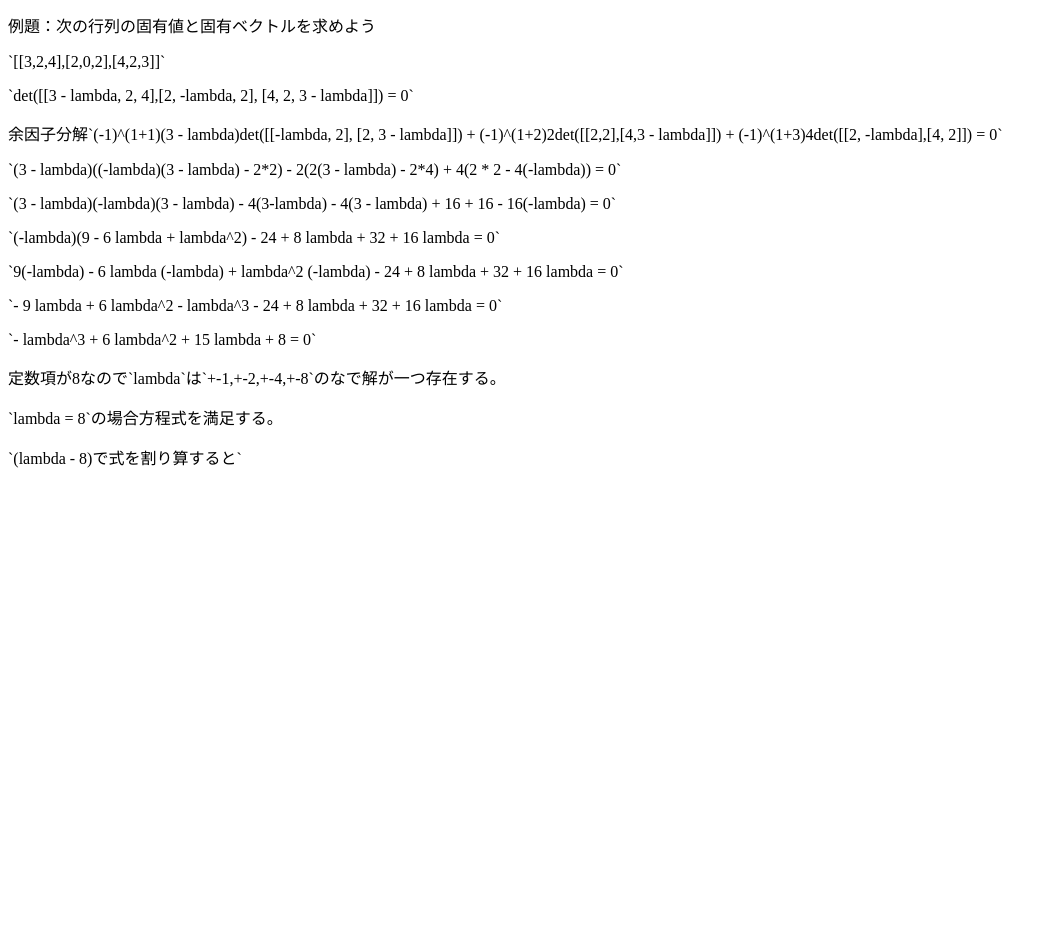
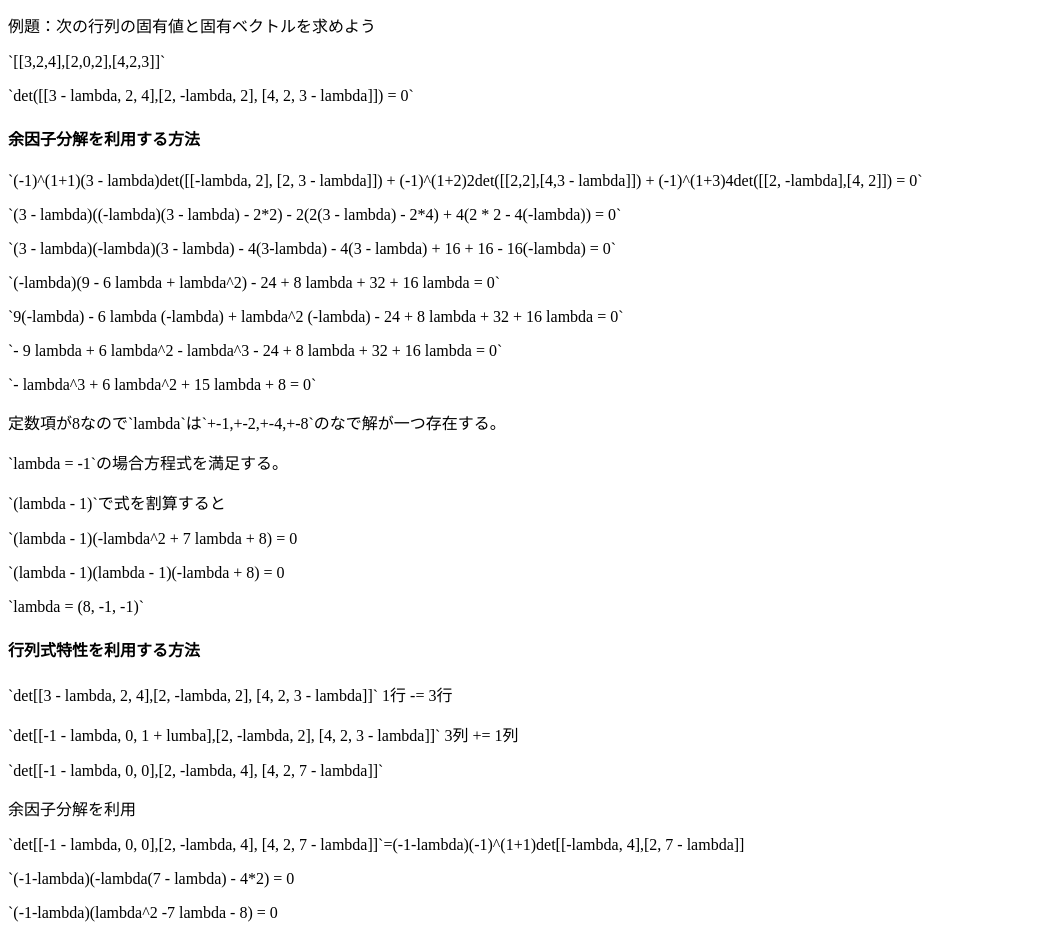
Before and after one commit to zerofier/study, a plain HTML site: page matrix/eigen.html in a window 1280 px wide. Shown: the part 323-1261 px from the top of the page, without its empty margins (0-1057 px from the left). Before the commit the page ends 808 px from the top, so only its background shows below. Drawn offline with nearby package versions, Linux system fonts and the light colour scheme; some packages are replaced by stand-ins of ours.

Commit message:
Update eigen.html

```diff
--- a/matrix/eigen.html
+++ b/matrix/eigen.html
@@ -16,7 +16,8 @@
 		<p>例題：次の行列の固有値と固有ベクトルを求めよう</p>
 		<p>`[[3,2,4],[2,0,2],[4,2,3]]`</p>
 		<p>`det([[3 - lambda, 2, 4],[2, -lambda, 2], [4, 2, 3 - lambda]]) = 0`</p>
-		<p>余因子分解`(-1)^(1+1)(3 - lambda)det([[-lambda, 2], [2, 3 - lambda]]) + (-1)^(1+2)2det([[2,2],[4,3 - lambda]]) + (-1)^(1+3)4det([[2, -lambda],[4, 2]]) = 0`</p>
+		<h4>余因子分解を利用する方法</h4>
+		<p>`(-1)^(1+1)(3 - lambda)det([[-lambda, 2], [2, 3 - lambda]]) + (-1)^(1+2)2det([[2,2],[4,3 - lambda]]) + (-1)^(1+3)4det([[2, -lambda],[4, 2]]) = 0`</p>
 		<p>`(3 - lambda)((-lambda)(3 - lambda) - 2*2) - 2(2(3 - lambda) - 2*4) + 4(2 * 2 - 4(-lambda)) = 0`</p>
 		<p>`(3 - lambda)(-lambda)(3 - lambda) - 4(3-lambda) - 4(3 - lambda) + 16 + 16 - 16(-lambda) = 0`</p>
 		<p>`(-lambda)(9 - 6 lambda + lambda^2) - 24 + 8 lambda + 32 + 16 lambda = 0`</p>
@@ -24,7 +25,18 @@
 		<p>`- 9 lambda + 6 lambda^2 - lambda^3 - 24 + 8 lambda + 32 + 16 lambda = 0`</p>
 		<p>`- lambda^3 + 6 lambda^2 + 15 lambda + 8 = 0`</p>
 		<p>定数項が8なので`lambda`は`+-1,+-2,+-4,+-8`のなで解が一つ存在する。</p>
-		<p>`lambda = 8`の場合方程式を満足する。</p>
-		<p>`(lambda - 8)で式を割り算すると`</p>
+		<p>`lambda = -1`の場合方程式を満足する。</p>
+		<p>`(lambda - 1)`で式を割算すると</p>
+		<p>`(lambda - 1)(-lambda^2 + 7 lambda + 8) = 0</p>
+		<p>`(lambda - 1)(lambda - 1)(-lambda + 8) = 0</p>
+		<p>`lambda = (8, -1, -1)`</p>
+		<h4>行列式特性を利用する方法</h4>
+		<p>`det[[3 - lambda, 2, 4],[2, -lambda, 2], [4, 2, 3 - lambda]]` 1行 -= 3行</p>
+		<p>`det[[-1 - lambda, 0, 1 + lumba],[2, -lambda, 2], [4, 2, 3 - lambda]]` 3列 += 1列</p>
+		<p>`det[[-1 - lambda, 0, 0],[2, -lambda, 4], [4, 2, 7 - lambda]]`</p>
+		<p>余因子分解を利用</p>
+		<p>`det[[-1 - lambda, 0, 0],[2, -lambda, 4], [4, 2, 7 - lambda]]`=(-1-lambda)(-1)^(1+1)det[[-lambda, 4],[2, 7 - lambda]]</p>
+		<p>`(-1-lambda)(-lambda(7 - lambda) - 4*2) = 0</p>
+		<p>`(-1-lambda)(lambda^2 -7 lambda - 8) = 0</p>
 	</div>
 </body></html>
```
